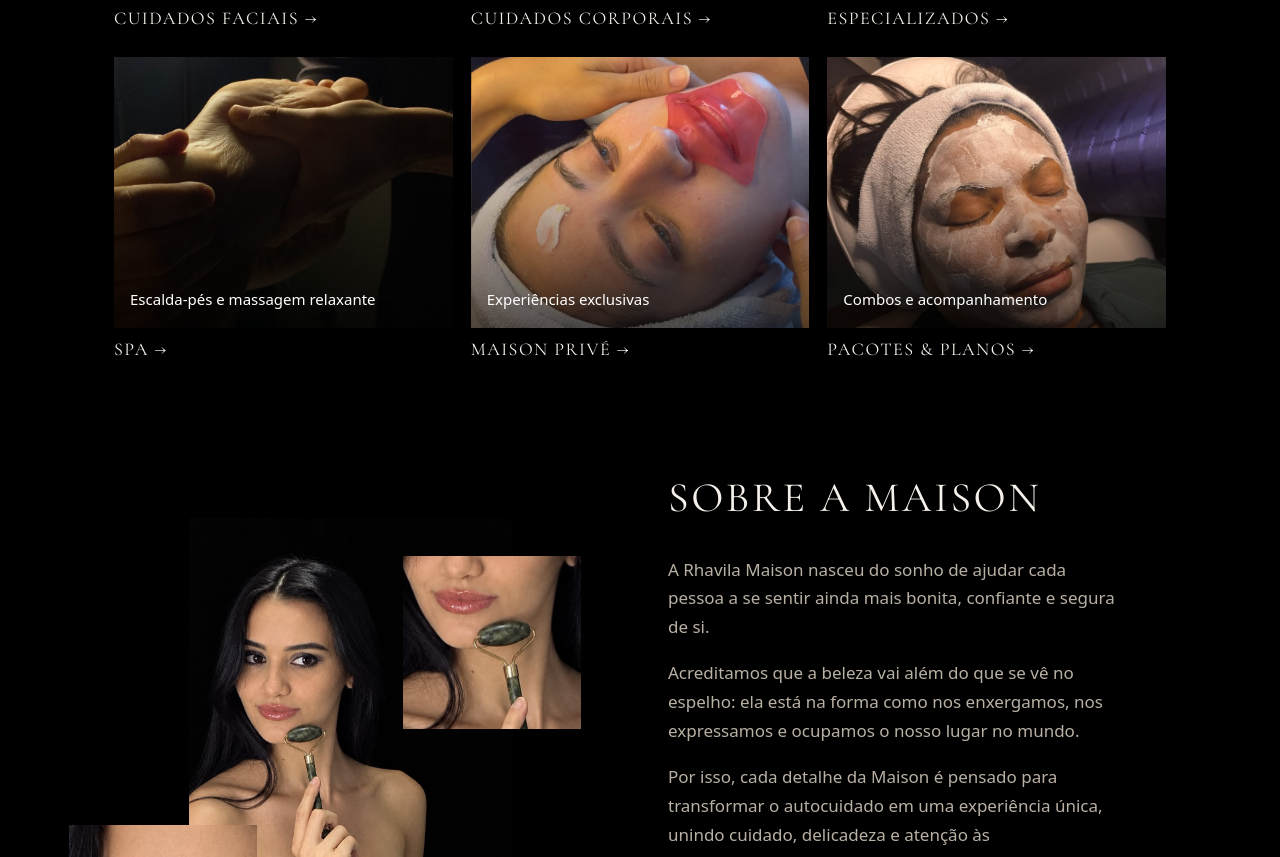
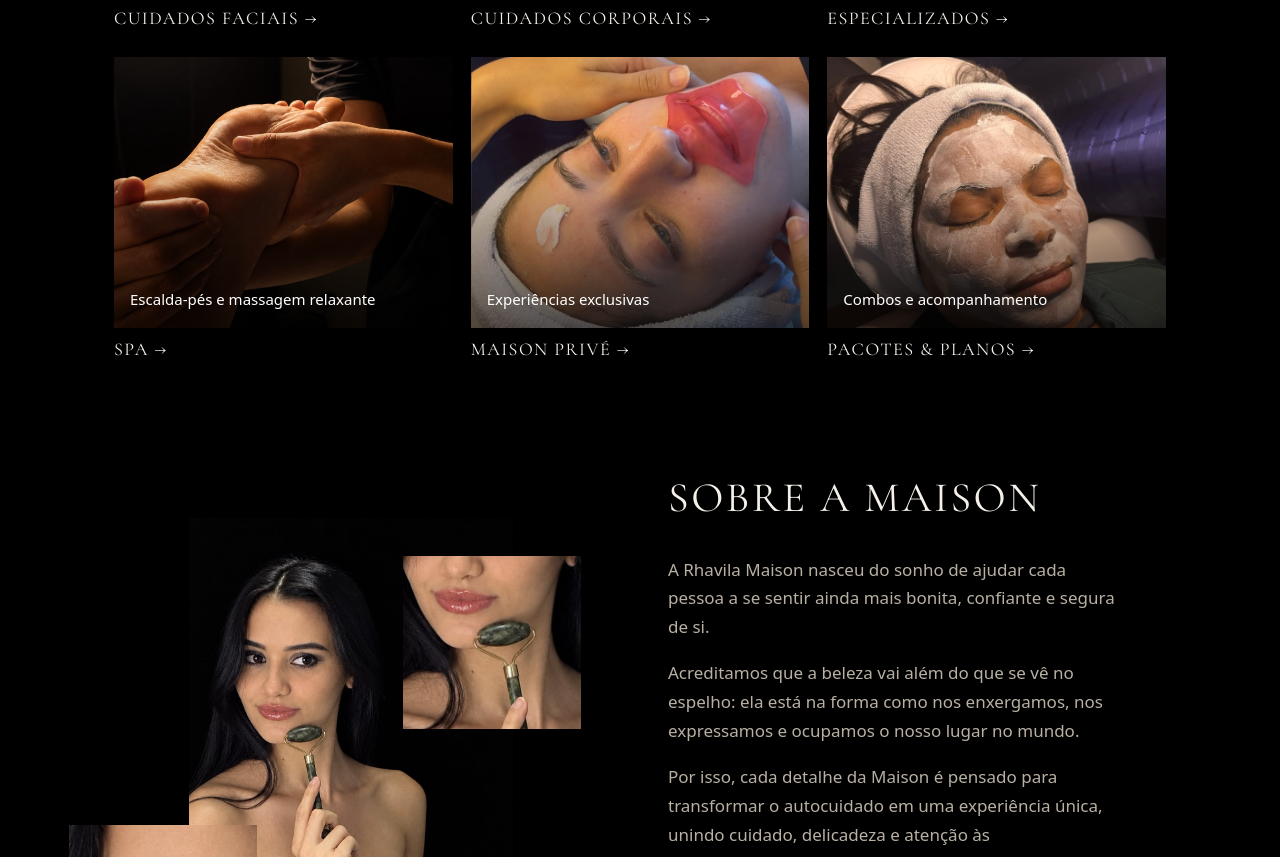
Before and after one commit to EricVieiraDev/rhavilamaison, a plain HTML site: page index.html in a window 1280 px wide. Shown: the part 1300-2157 px from the top of the page. Drawn offline with nearby package versions, Linux system fonts and the light colour scheme.

Commit message:
atualziar projeto

```diff
--- a/index.html
+++ b/index.html
@@ -246,7 +246,7 @@ footer{padding:30px 16px 34px;border-top:1px solid var(--line);text-align:center
       <a class="cat" href="#faciais"><span class="tile" style="background:url('hidratacao-pele.jpeg') center/cover"><em>Limpeza, hidratação e Spa dos Lábios</em></span><span class="lab">Cuidados Faciais →</span></a>
       <a class="cat" href="#corporais"><span class="tile" style="background:url('cuidados-corporais.jpeg') center/cover"><em>Drenagem, limpeza de costas e massagens</em></span><span class="lab">Cuidados Corporais →</span></a>
       <a class="cat" href="#especializados"><span class="tile" style="background:url('axilas.jpeg') center/cover"><em>Pele acneica e ritual de axilas</em></span><span class="lab">Especializados →</span></a>
-      <a class="cat" href="#spa"><span class="tile" style="background:url('spa-pe.png') center/cover"><em>Escalda-pés e massagem relaxante</em></span><span class="lab">Spa →</span></a>
+      <a class="cat" href="#spa"><span class="tile" style="background:url('spa-pe.jpeg') center/cover"><em>Escalda-pés e massagem relaxante</em></span><span class="lab">Spa →</span></a>
       <a class="cat" href="#prive"><span class="tile" style="background:url('labios.jpeg') center/cover"><em>Experiências exclusivas</em></span><span class="lab">Maison Privé →</span></a>
       <a class="cat" href="#pacotes"><span class="tile" style="background:url('combos.jpeg') center/cover"><em>Combos e acompanhamento</em></span><span class="lab">Pacotes &amp; Planos →</span></a>
     </div>
```
Also changed, not shown: spa-pe.jpeg (added), spa-pe.png (deleted).
